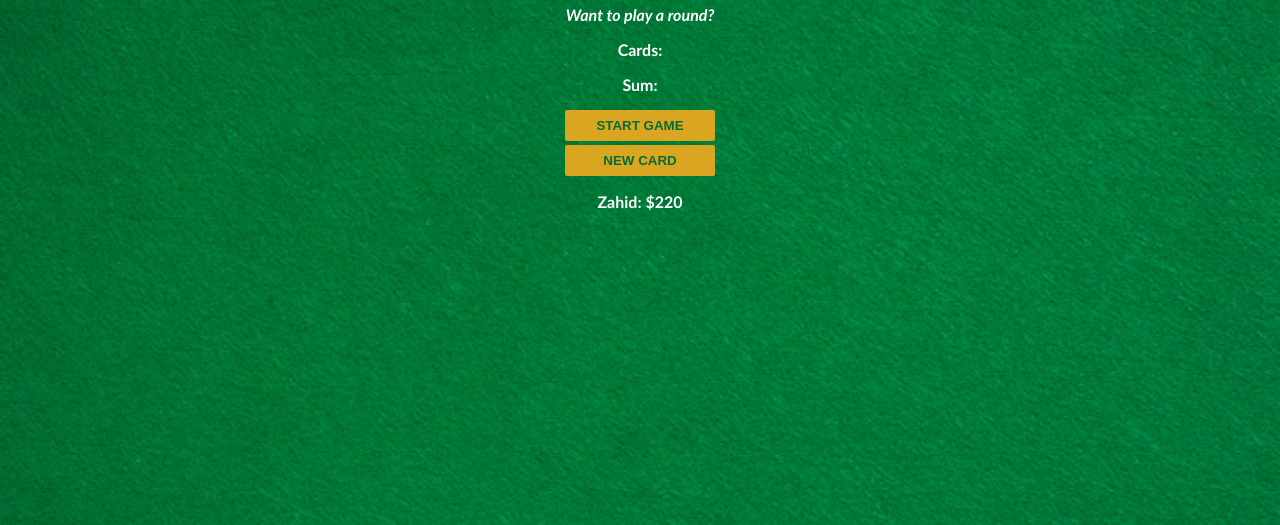
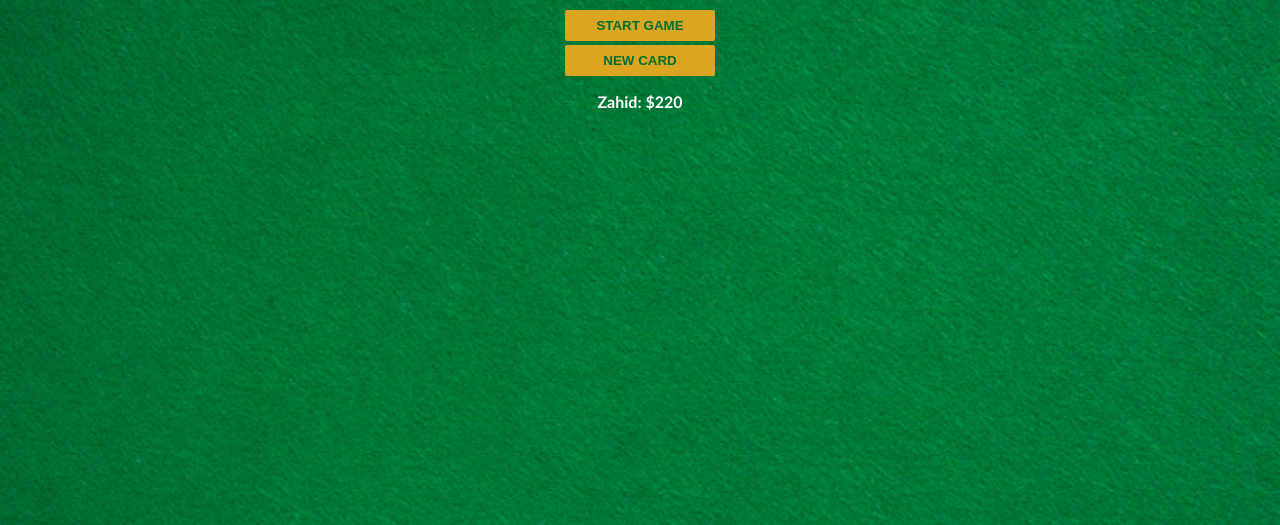
Before and after one commit to zahidulhaquer/Build-a-Blackjack-Game, a plain HTML site: page index.html in a window 1280 px wide. Shown: the part 275-800 px from the top of the page. Drawn offline with Linux system fonts and the light colour scheme.

Commit message:
100% completed 10-09-2025

```diff
--- a/styles.css
+++ b/styles.css
@@ -7,7 +7,7 @@ body {
     background-size: cover;
     color: white;
     font-weight: bold;
-    margin-top: 220px;
+    margin-top: 120px;
 }
 
 h1 {
```
